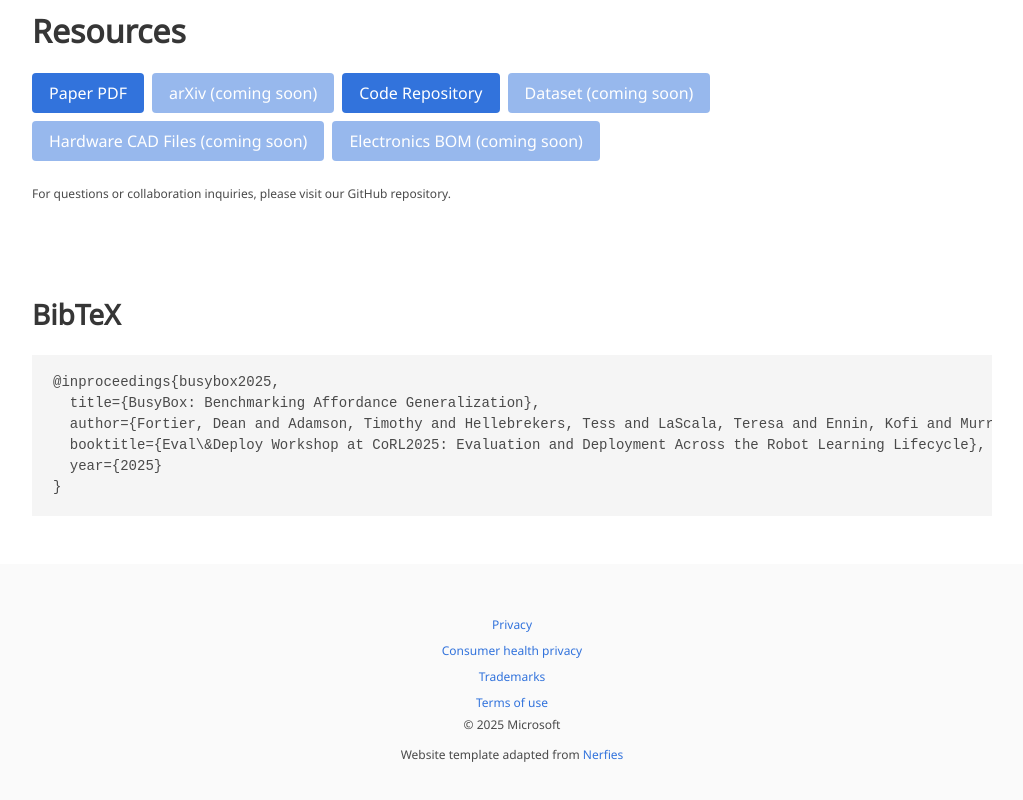
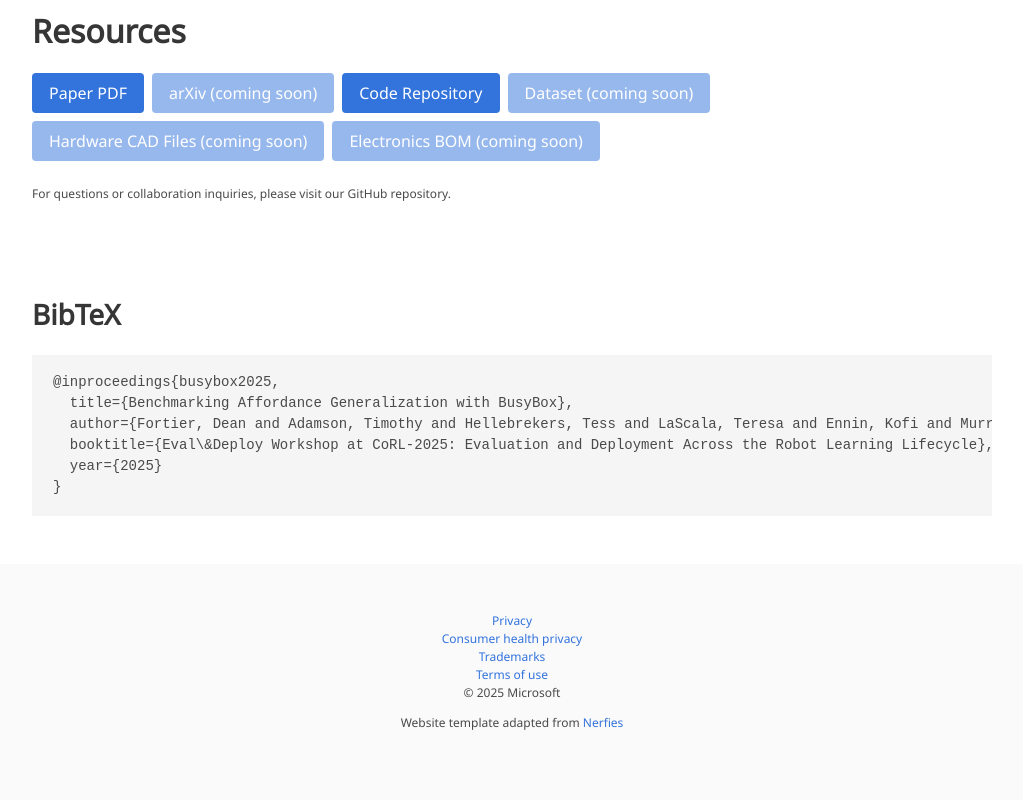
Before and after one commit to microsoft/BusyBox, a plain HTML site: page index.html in a window 1280 px wide. Shown: the part 4328-5128 px from the top of the page, without its empty margins (128-1151 px from the left). Drawn offline with nearby package versions, Linux system fonts and the light colour scheme; some icons are missing; a web font is replaced by a local one.

Commit message:
Updated title and BibTeX entry

```diff
--- a/index.html
+++ b/index.html
@@ -6,7 +6,7 @@
     content="BusyBox is a modular, electronics-rich manipulation benchmark for studying affordance generalization beyond pick-and-place.">
   <meta name="keywords" content="BusyBox, robotics, affordance, manipulation, generalization, benchmark">
   <meta name="viewport" content="width=device-width, initial-scale=1">
-  <title>BusyBox: Benchmarking Affordance Generalization</title>
+  <title>Benchmarking Affordance Generalization with BusyBox</title>
 
   <!-- Global site tag (gtag.js) - Google Analytics -->
   <script async src="https://www.googletagmanager.com/gtag/js?id=G-PYVRSFMDRL"></script>
@@ -284,9 +284,9 @@
   <div class="container is-max-desktop content">
     <h2 class="title">BibTeX</h2>
     <pre><code>@inproceedings{busybox2025,
-  title={BusyBox: Benchmarking Affordance Generalization},
+  title={Benchmarking Affordance Generalization with BusyBox},
   author={Fortier, Dean and Adamson, Timothy and Hellebrekers, Tess and LaScala, Teresa and Ennin, Kofi and Murray, Michael and Kolobov, Andrey and Mullins, Galen},
-  booktitle={Eval\&Deploy Workshop at CoRL2025: Evaluation and Deployment Across the Robot Learning Lifecycle},
+  booktitle={Eval\&Deploy Workshop at CoRL-2025: Evaluation and Deployment Across the Robot Learning Lifecycle},
   year={2025}
 }</code></pre>
   </div>
@@ -296,10 +296,10 @@
 <footer class="footer">
   <div class="container">
     <div class="content has-text-centered is-max-desktop">
-      <a class="is-size-7" style="display:block; padding:4px" href="https://www.microsoft.com/en-us/privacy/privacystatement">Privacy</a>
-      <a class="is-size-7" style="display:block; padding:4px" href="https://www.microsoft.com/en-us/privacy/microsoft-consumer-health-data-privacy-policy">Consumer health privacy</a>
-      <a class="is-size-7" style="display:block; padding:4px" href="https://www.microsoft.com/en-us/legal/intellectualproperty/trademarks">Trademarks</a>
-      <a class="is-size-7" style="display:block; padding:4px" href="https://www.microsoft.com/en-us/legal/terms-of-use">Terms of use</a>
+      <a class="is-size-7" style="display:block; padding: 0 4px" href="https://www.microsoft.com/en-us/privacy/privacystatement">Privacy</a>
+      <a class="is-size-7" style="display:block; padding: 0 4px" href="https://www.microsoft.com/en-us/privacy/microsoft-consumer-health-data-privacy-policy">Consumer health privacy</a>
+      <a class="is-size-7" style="display:block; padding: 0 4px" href="https://www.microsoft.com/en-us/legal/intellectualproperty/trademarks">Trademarks</a>
+      <a class="is-size-7" style="display:block; padding: 0 4px" href="https://www.microsoft.com/en-us/legal/terms-of-use">Terms of use</a>
       <p class="is-size-7">© 2025 Microsoft</p>
       <p class="is-size-7">Website template adapted from <a href="https://nerfies.github.io" target="_blank">Nerfies</a></p>
     </div>
```
